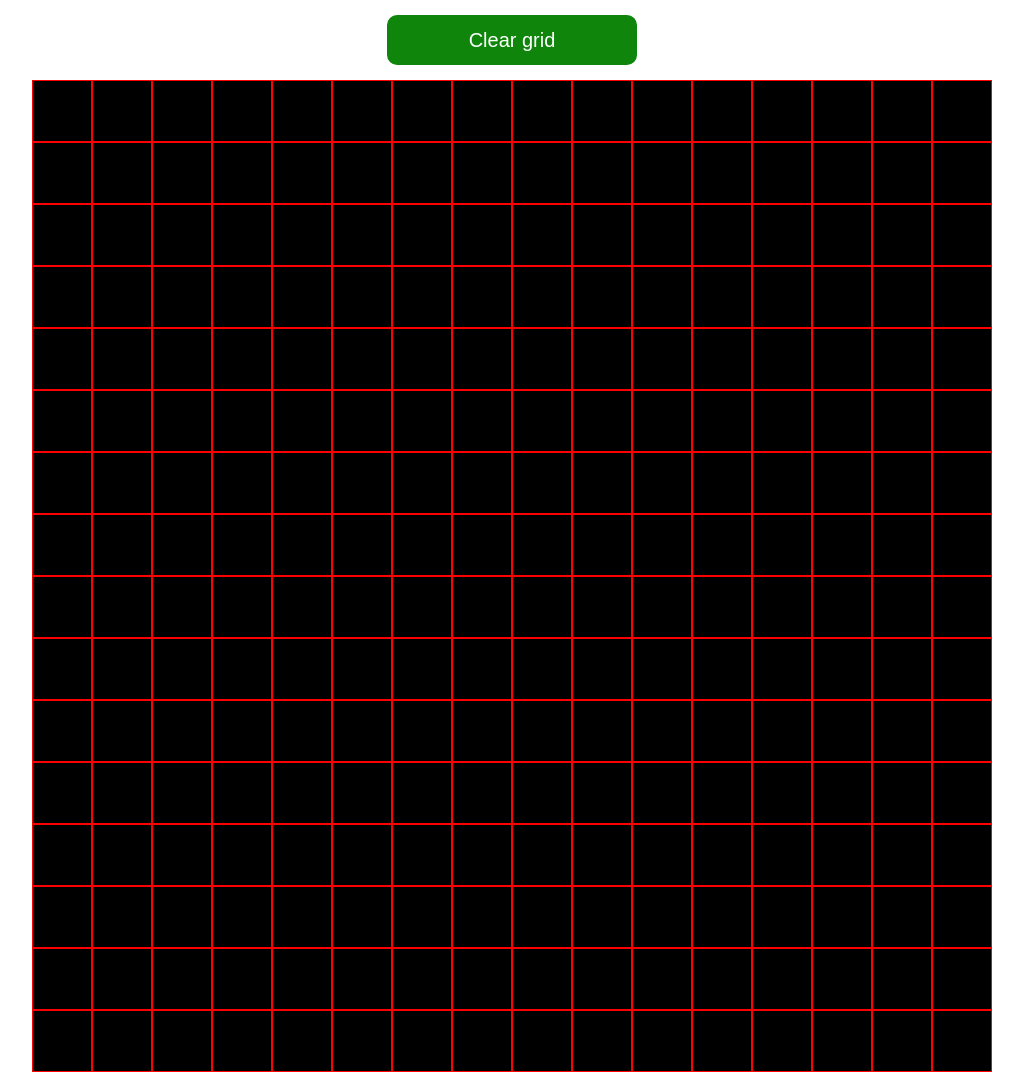
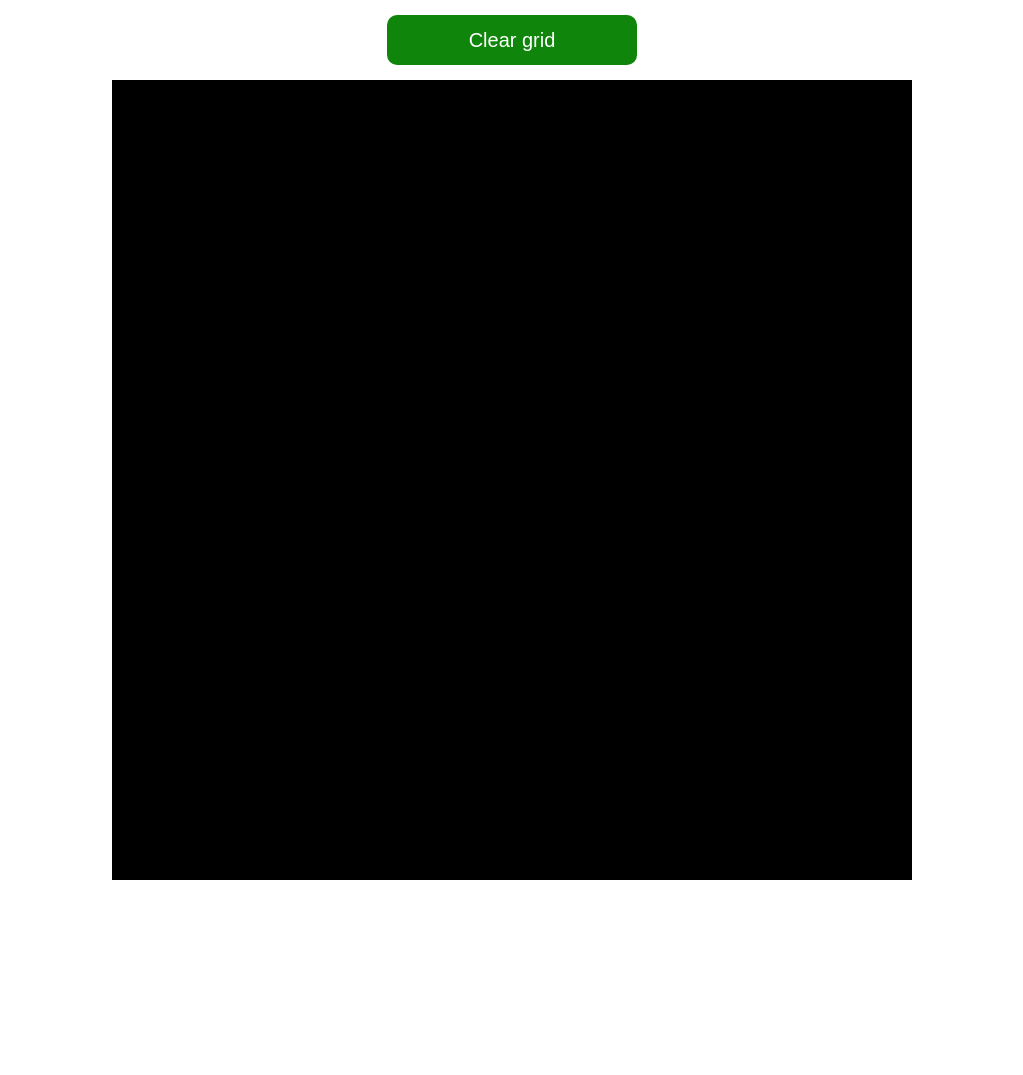
Before and after one commit to rmassey95/odin-etch-a-sketch, a plain HTML site: page index.html in a window 1280 px wide. Shown: the whole page, without its empty margins (128-1151 px from the left). After the commit the page ends 880 px from the top, so only its background shows below. Drawn offline with Linux system fonts and the light colour scheme.

Commit message:
Change height and width of drawing board

```diff
--- a/script.js
+++ b/script.js
@@ -14,12 +14,11 @@ function createSquares(numOfSquares){
 
     for (n=0;n<numOfSquares;n++){
       const box = document.createElement('div');
-      const dimension = 960/numOfSquares;
+      const dimension = 800/numOfSquares;
       box.classList.add('box');
       box.style.width = `${dimension}px`;
       box.style.height = `${dimension}px`;
       box.style.backgroundColor = 'black';
-      box.style.border = 'solid 1px red';
 
       row.appendChild(box);
     }
--- a/styles.css
+++ b/styles.css
@@ -1,5 +1,6 @@
 #container {
   width: 960px;
+  height: 800px;
 }
 
 body {
```
